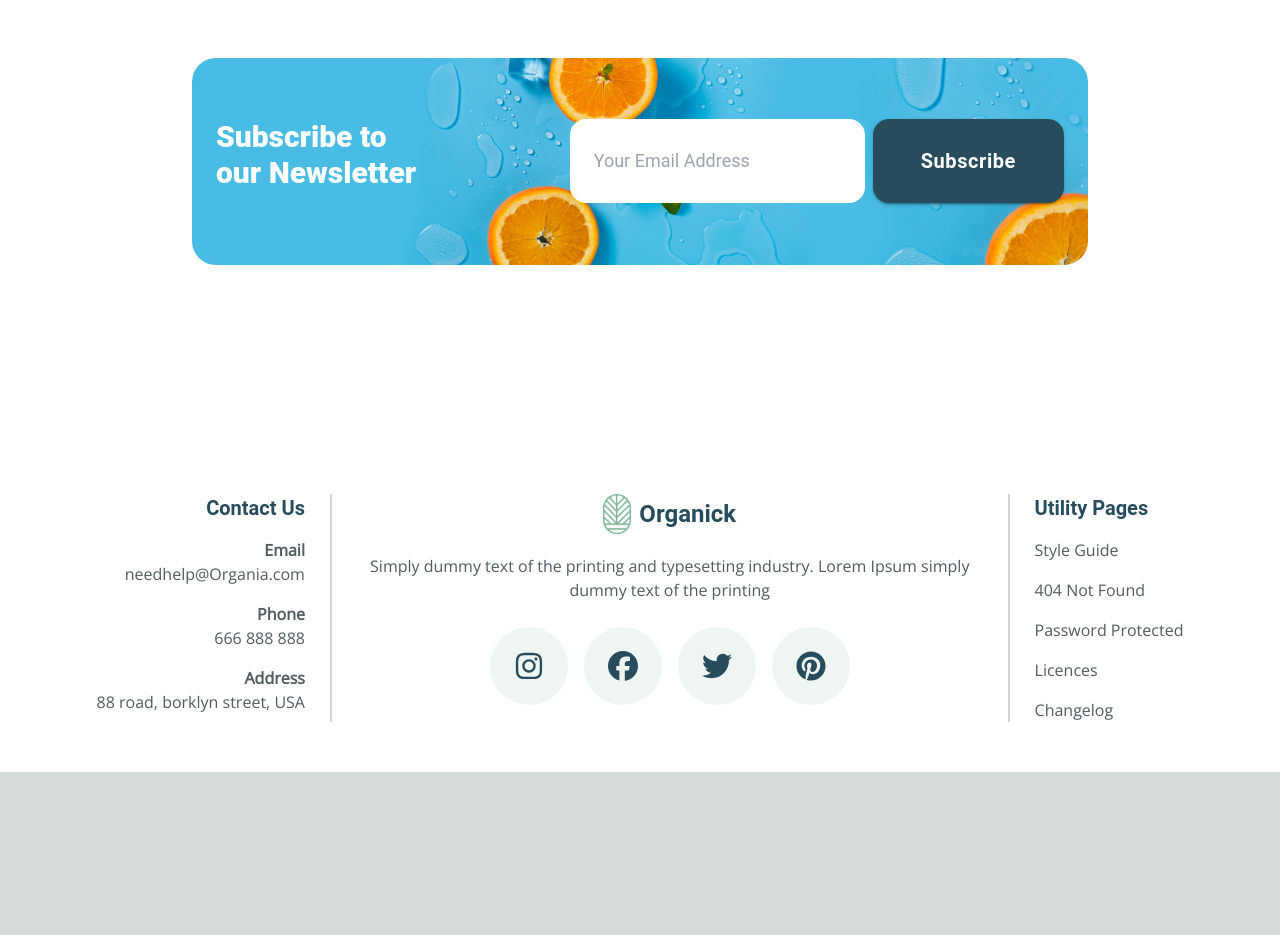
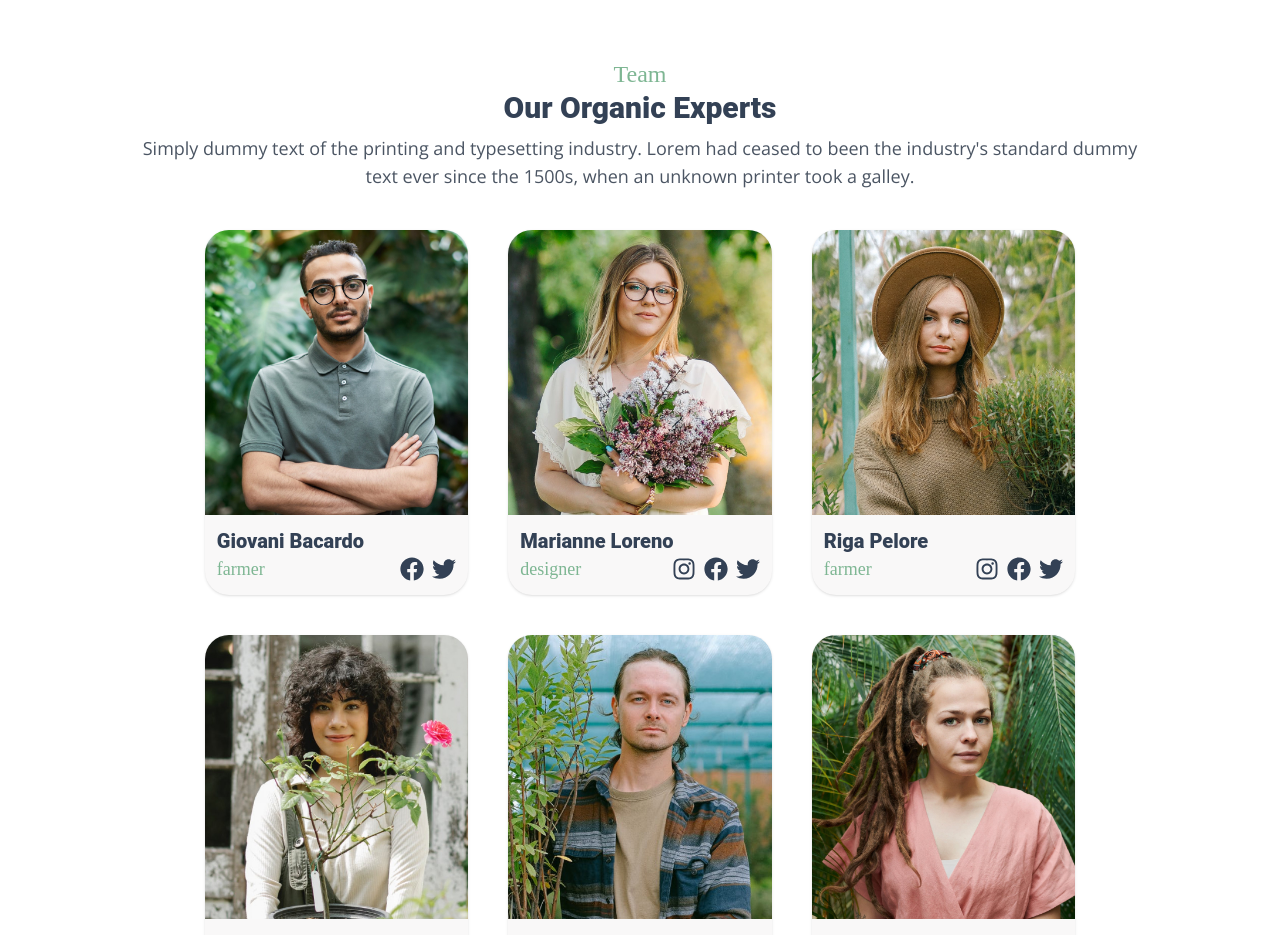
Before and after one commit to kaomao1234/agriculture-cloned-app, a Next.js app: page /Team in a window 1280 px wide. Shown: the part 380-1315 px from the top of the page. Before the commit the page ends 1152 px from the top, so only its background shows below. Built offline with nearby package versions, Linux system fonts and the light colour scheme.

Commit message:
feat(templates): create team component for team page.

```diff
--- /dev/null
+++ b/src/templates/Team/Team/index.tsx
@@ -0,0 +1,69 @@
+import { EmployeeCard } from "@/components";
+import { EmployeeCardModel } from "@/models";
+import { FC } from "react";
+
+const Team: FC = () => {
+  const employees: EmployeeCardModel[] = [
+    {
+      name: "Giovani Bacardo",
+      role: "farmer",
+      links: ["facebook", "twitter"],
+      image: "Team/Team/person_1.jpg",
+    },
+    {
+      name: "Marianne Loreno",
+      role: "designer",
+      links: ["ig", "facebook", "twitter"],
+      image: "Team/Team/person_2.jpg",
+    },
+    {
+      name: "Riga Pelore",
+      role: "farmer",
+      links: ["ig", "facebook", "twitter"],
+      image: "Team/Team/person_3.jpg",
+    },
+    {
+      name: "Keira Knightley",
+      role: "farmer",
+      links: ["facebook", "twitter"],
+      image: "Team/Team/person_4.jpg",
+    },
+    {
+      name: "Scott Lawrence",
+      role: "designer",
+      links: ["ig", "facebook", "twitter"],
+      image: "Team/Team/person_5.jpg",
+    },
+    {
+      name: "Karen Allen",
+      role: "farmer",
+      links: ["ig", "facebook", "twitter"],
+      image: "Team/Team/person_6.jpg",
+    },
+  ];
+  return (
+    <div className="mt-[5%] flex flex-col items-center bg-white px-[10%]">
+      <div className="mb-5 size-full flex-col items-center justify-start gap-4 text-center">
+        <div className="mb-2 flex flex-col items-center justify-start">
+          <label className="font-yellowtail text-2xl font-normal text-acapulco">
+            Team
+          </label>
+          <label className="font-roboto text-3xl font-extrabold text-slate-700">
+            Our Organic Experts
+          </label>
+        </div>
+        <label className="text-center font-sans text-lg font-normal text-gray-600">
+          Simply dummy text of the printing and typesetting industry. Lorem had
+          ceased to been the industry&#39;s standard dummy text ever since the
+          1500s, when an unknown printer took a galley.
+        </label>
+      </div>
+      <div className="mt-5 grid grid-cols-3 w-[85%] gap-10">
+        {employees.map((val, index) => {
+          return <EmployeeCard key={index} {...val} />;
+        })}
+      </div>
+    </div>
+  );
+};
+export { Team };
--- /dev/null
+++ b/src/templates/Team/index.ts
@@ -0,0 +1 @@
+export { Team } from "./Team";
```
